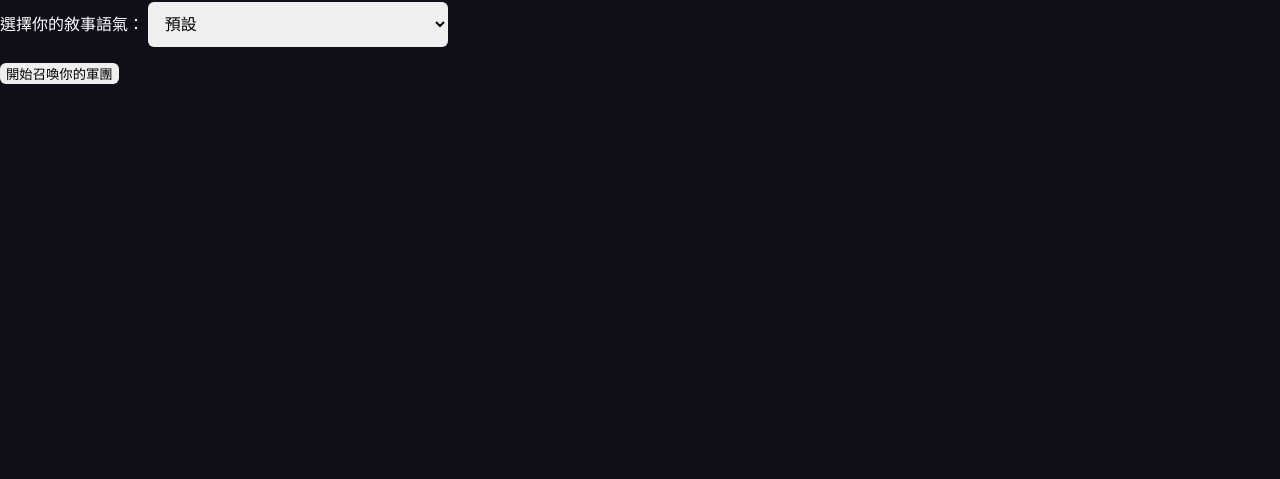
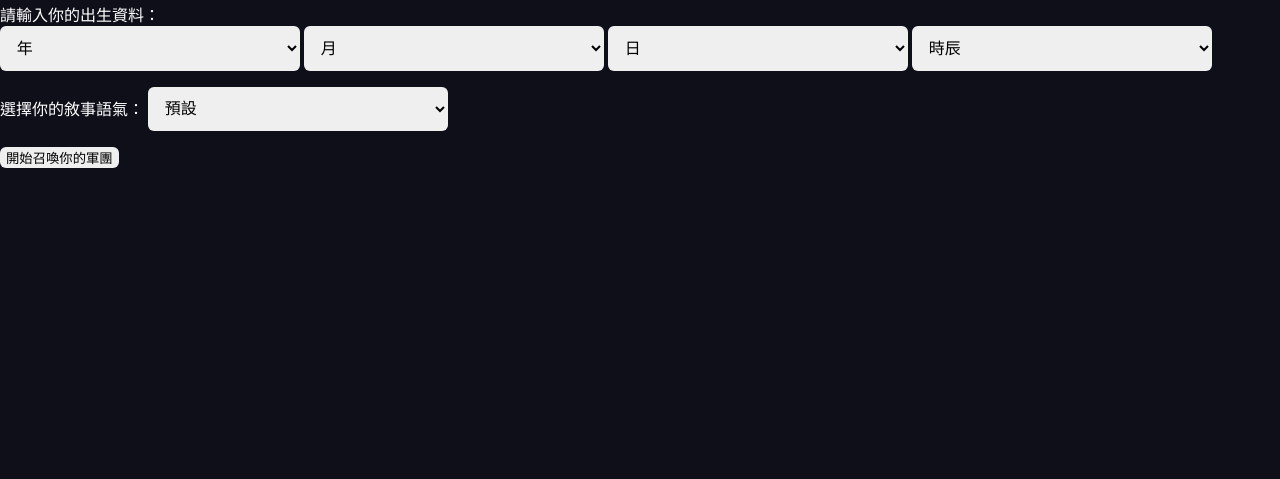
Before and after one commit to Madison-de-Chao/hongling-ui, a plain HTML site: page index.html in a window 1280 px wide. Shown: the part 321-800 px from the top of the page. Drawn offline with nearby package versions, Linux system fonts and the light colour scheme.

Commit message:
Add birth form with dynamic fields in index.html
Signed-off-by: momo741006 <momo741006@gmail.com>

```diff
--- a/index.html
+++ b/index.html
@@ -25,6 +25,38 @@
     </section>
 
     <section class="tone-selector">
+      <section class="birth-form">
+  <label>請輸入你的出生資料：</label>
+  <div class="birth-fields">
+    <select id="birth-year">
+      <option value="">年</option>
+      <!-- 可用 JS 動態生成 1900～2025 -->
+    </select>
+    <select id="birth-month">
+      <option value="">月</option>
+      <!-- 1～12 -->
+    </select>
+    <select id="birth-day">
+      <option value="">日</option>
+      <!-- 1～31 -->
+    </select>
+    <select id="birth-hour">
+      <option value="">時辰</option>
+      <option value="0">子時（23:00-01:00）</option>
+      <option value="2">丑時（01:00-03:00）</option>
+      <option value="4">寅時（03:00-05:00）</option>
+      <option value="6">卯時（05:00-07:00）</option>
+      <option value="8">辰時（07:00-09:00）</option>
+      <option value="10">巳時（09:00-11:00）</option>
+      <option value="12">午時（11:00-13:00）</option>
+      <option value="14">未時（13:00-15:00）</option>
+      <option value="16">申時（15:00-17:00）</option>
+      <option value="18">酉時（17:00-19:00）</option>
+      <option value="20">戌時（19:00-21:00）</option>
+      <option value="22">亥時（21:00-23:00）</option>
+    </select>
+  </div>
+</section>
       <label>選擇你的敘事語氣：</label>
       <select id="tone">
         <option value="default">預設</option>
```
